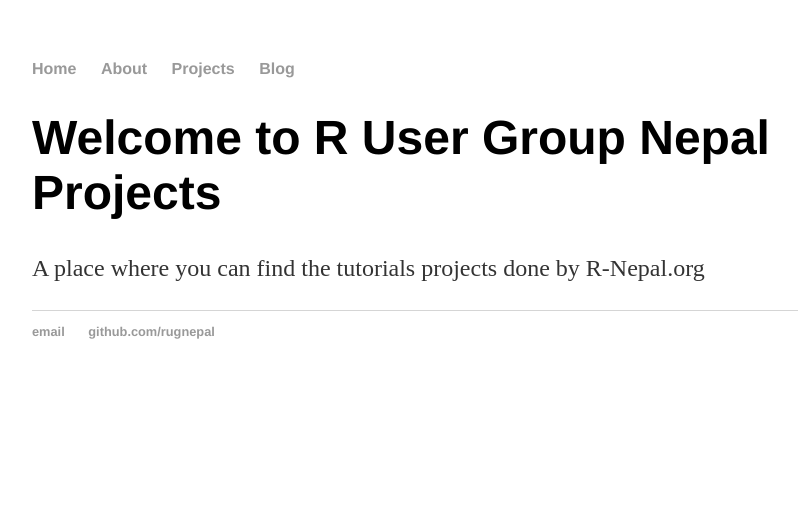
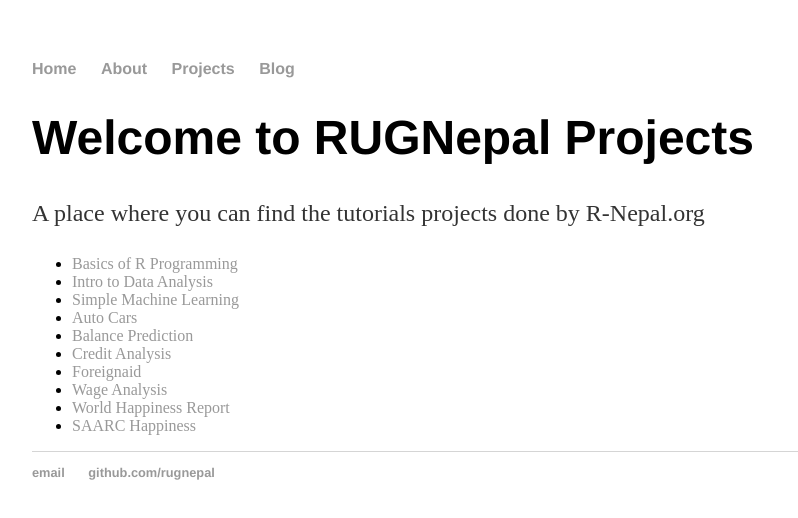
Before and after one commit to rugnepal/rugnepal.github.io, a plain HTML site: page index.html in a window 1280 px wide. Shown: the whole page, without its empty margins (160-958 px from the left). Drawn offline with Linux system fonts and the light colour scheme.

Commit message:
added links

```diff
--- a/index.html
+++ b/index.html
@@ -1,7 +1,7 @@
 <!DOCTYPE html>
 <html>
 	<head>
-		<title>DataSansar Projects</title>
+		<title>RUGNepal Projects</title>
 		<!-- link to main stylesheet -->
 		<link rel="stylesheet" type="text/css" href="/css/main.css">
 	</head>
@@ -16,14 +16,35 @@
 		</nav>
 		<div class="container">
     		<div class="blurb">
-        		<h1>Welcome to R User Group Nepal Projects</h1>
+        		<h1>Welcome to RUGNepal Projects</h1>
 				<p>A place where you can find the tutorials projects done by R-Nepal.org</a></p>
+
+<ul>
+
+
+<li><a href="./projects/basics_of_R.html">Basics of R Programming</a></li>
+<li><a href="./projects/data_analysis_kathfest.html">Intro to Data Analysis</a></li>
+<li><a href="./projects/machine_learning_code_kathfest.html">Simple Machine Learning</a></li>
+<li><a href="./projects/auto_cars.html">Auto Cars</a></li>
+<li><a href="./projects/Balance_prediction.html">Balance Prediction</a></li>
+<li><a href="./projects/credit_analysis.html">Credit Analysis</a></li>
+<li><a href="./projects/Foreignaid.html">Foreignaid</a></li>
+<li><a href="./projects/wage_analysis.html">Wage Analysis</a></li>
+<li><a href="./projects/world_happiness_report.html">World Happiness Report</a></li>
+<li><a href="./projects/saarc_happiness_report.html">SAARC Happiness</a></li>
+
+
+
+</ul>
+
+
+
     		</div><!-- /.blurb -->
 		</div><!-- /.container -->
 		<footer>
     		<ul>
         		<li><a href="mailto:info@r-nepal.org">email</a></li>
-        		<li><a href="https://github.com/datasansar">github.com/rugnepal</a></li>
+        		<li><a href="https://github.com/rugnepal">github.com/rugnepal</a></li>
 			</ul>
 		</footer>
 	</body>
```
